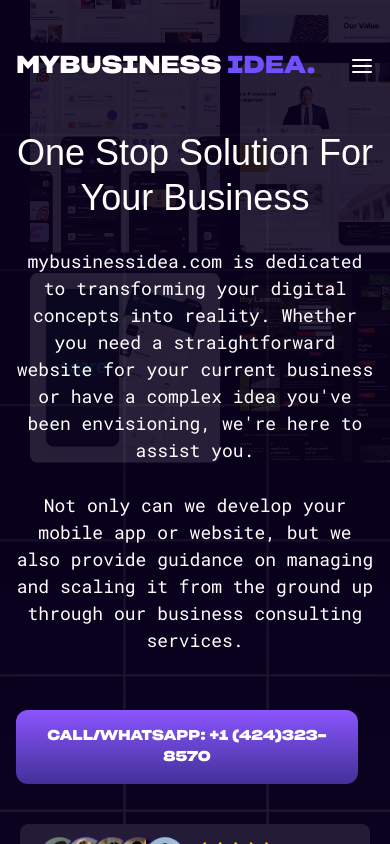
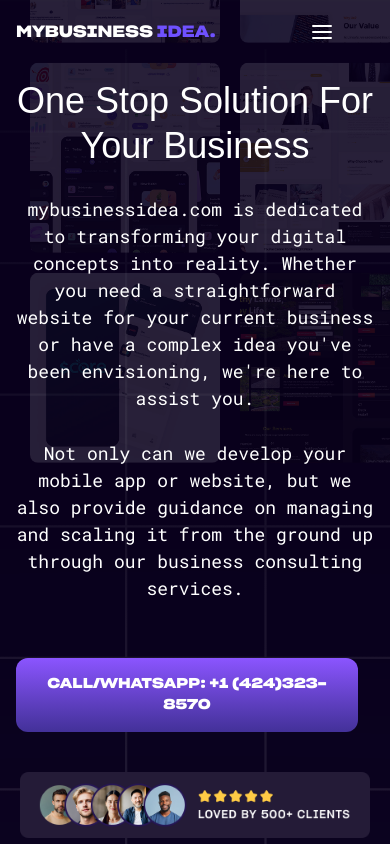
Before and after one commit to jihansofts/agency-landing, a Next.js app: page / in a window 390 px wide. Shown: the top 844 px of the page. Built offline with nearby package versions, Linux system fonts and the light colour scheme; a web font is replaced by a local one.

Commit message:
menu fix

```diff
--- a/src/common/Navbar.tsx
+++ b/src/common/Navbar.tsx
@@ -1,10 +1,11 @@
 import { motion } from "framer-motion";
-import { useState } from "react";
+import { useState, useEffect } from "react";
 import Link from "next/link";
 
 export default function Navbar() {
   const [activeLink, setActiveLink] = useState("Home");
   const [isMenuOpen, setIsMenuOpen] = useState(false);
+  const [isScrolled, setIsScrolled] = useState(false);
 
   const navItems = ["Home", "Portfolio", "Services", "Packages", "About"];
 
@@ -12,6 +13,19 @@ export default function Navbar() {
     open: { opacity: 1, x: 0 },
     closed: { opacity: 0, x: "100%" },
   };
+
+  // Add scroll event listener
+  useEffect(() => {
+    const handleScroll = () => {
+      if (window.scrollY > 10) {
+        setIsScrolled(true);
+      } else {
+        setIsScrolled(false);
+      }
+    };
+    window.addEventListener("scroll", handleScroll);
+    return () => window.removeEventListener("scroll", handleScroll);
+  }, []);
 
   const scrollToSection = (id: string) => {
     const element = document.getElementById(id.toLowerCase());
@@ -22,13 +36,18 @@ export default function Navbar() {
       });
     }
     setActiveLink(id);
-    setIsMenuOpen(false); // Close mobile menu after click
+    setIsMenuOpen(false);
   };
 
   return (
-    <nav className="bg-transparent z-50 pt-5 flex items-center justify-between px-4 sm:px-8 relative">
+    <nav
+      className={`  fixed top-0 left-0 right-0 z-50 py-5 flex items-center justify-between px-4 lg:px-50 sm:px-8 transition-all duration-300 ${
+        isScrolled
+          ? "py-2 bg-[#241b37]/90 backdrop-blur-sm"
+          : "py-5 bg-transparent"
+      }`}>
       {/* Logo */}
-      <h4 className="text-2xl md:text-[28px] text-white font-bold uppercase">
+      <h4 className="text-[16px] md:text-[28px] sm:text-[24px] text-white font-bold uppercase">
         Mybusiness <span className="text-[#6F51FF]">Idea.</span>
       </h4>
 
@@ -65,7 +84,7 @@ export default function Navbar() {
 
       {/* Mobile Menu Button */}
       <button
-        className="lg:hidden text-white z-100"
+        className="lg:hidden pr-10 text-white z-50"
         onClick={() => setIsMenuOpen(!isMenuOpen)}>
         {isMenuOpen ? (
           <svg width="24" height="24" viewBox="0 0 24 24" fill="none">
@@ -94,7 +113,7 @@ export default function Navbar() {
         animate={isMenuOpen ? "open" : "closed"}
         variants={menuVariants}
         transition={{ duration: 0.3 }}
-        className="fixed top-0 right-0 w-full h-screen bg-[#241b37] lg:hidden flex flex-col items-center justify-center space-y-8">
+        className="fixed top-0 right-0 h-screen bg-[#241b37] lg:hidden flex flex-col items-center justify-center space-y-8 z-40">
         {navItems.map((item) => (
           <Link
             key={item}
```
